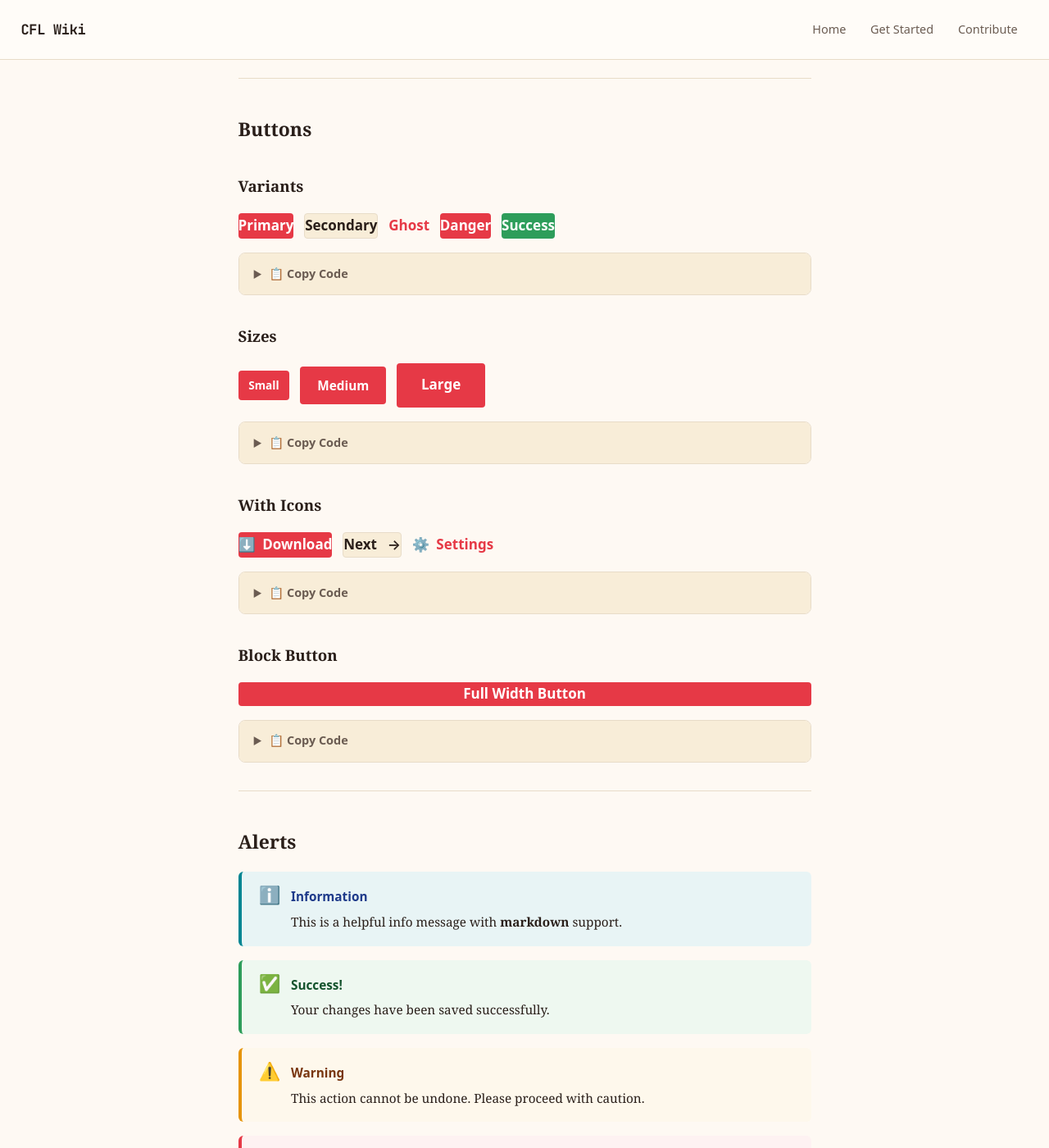
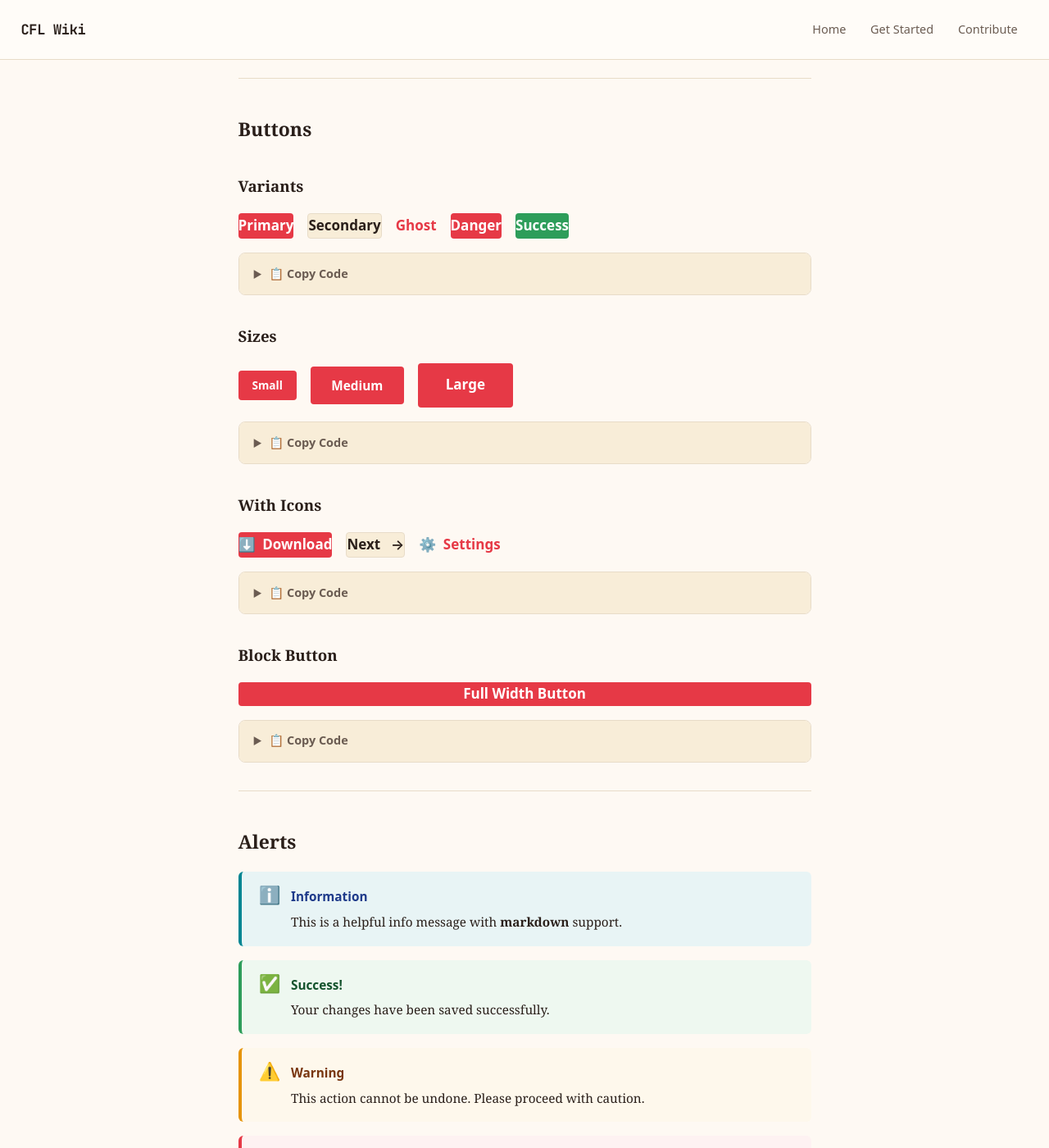
Before and after one commit to ChicoFabLab/chicofablab.github.io, a Jekyll site: the page built from _wiki/component-showcase.mkd, in a window 1280 px wide and 1400 px high, scrolled down 210 px. Shown: the whole window at 82% size. Built offline with Jekyll 4.4.1, drawn with Linux system fonts in a browser that asks for light colours.

Commit message:
style: increase button padding and row spacing for breathing room

```diff
--- a/assets/css/main.css
+++ b/assets/css/main.css
@@ -628,17 +628,17 @@ footer p {
 /* Button Sizes */
 .cfl-btn--sm {
     font-size: 0.8rem;
-    padding: 0.4rem 0.75rem;
+    padding: 0.4rem 1rem;
 }
 
 .cfl-btn--md {
     font-size: 0.9rem;
-    padding: 0.6rem 1.25rem;
+    padding: 0.6rem 1.5rem;
 }
 
 .cfl-btn--lg {
     font-size: 1rem;
-    padding: 0.75rem 1.75rem;
+    padding: 0.75rem 2rem;
 }
 
 /* Button Variants */
@@ -1312,7 +1312,7 @@ footer p {
 .showcase-row {
     display: flex;
     flex-wrap: wrap;
-    gap: 0.75rem;
+    gap: 1rem;
     margin: 1rem 0;
 }
 
```
